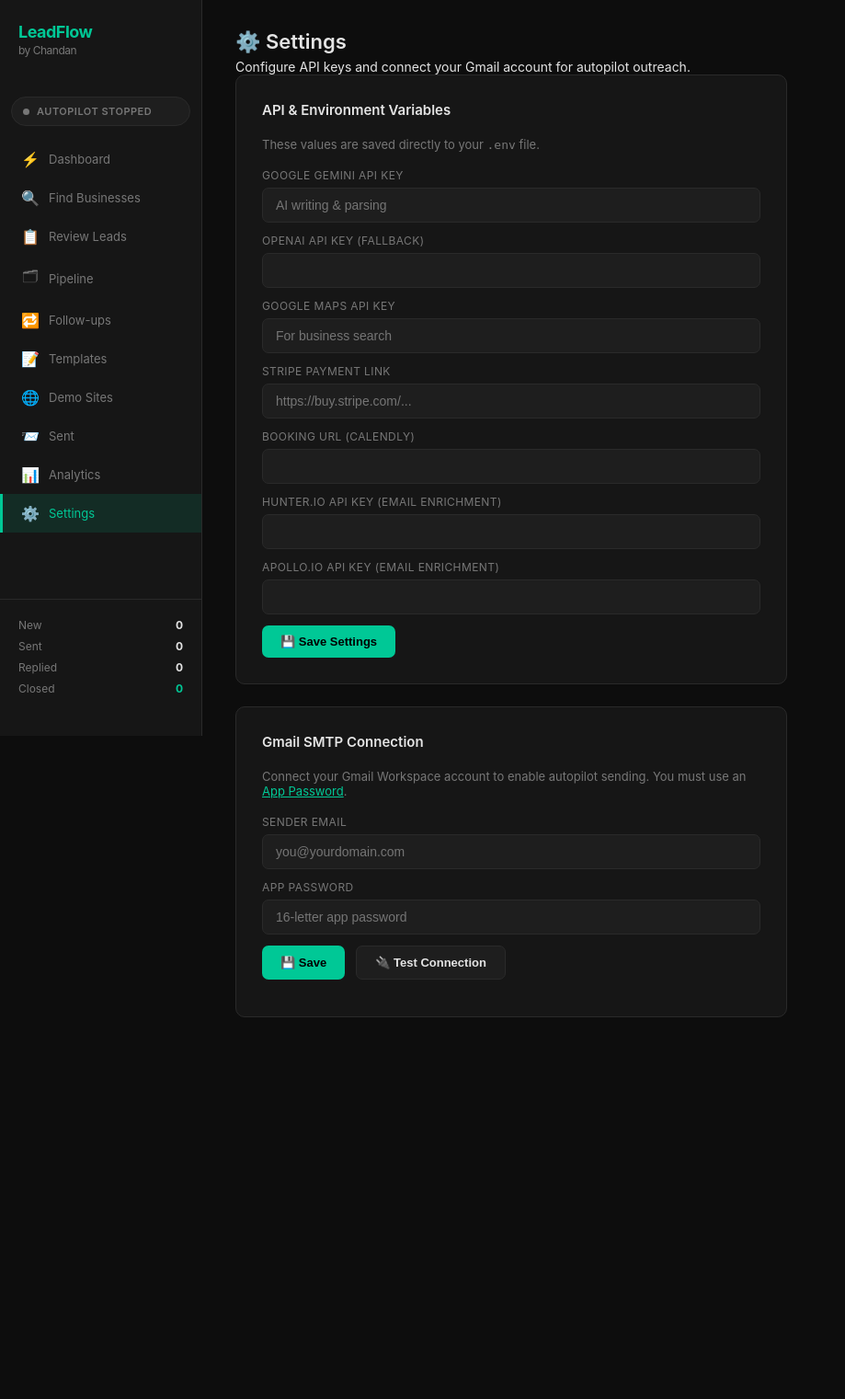
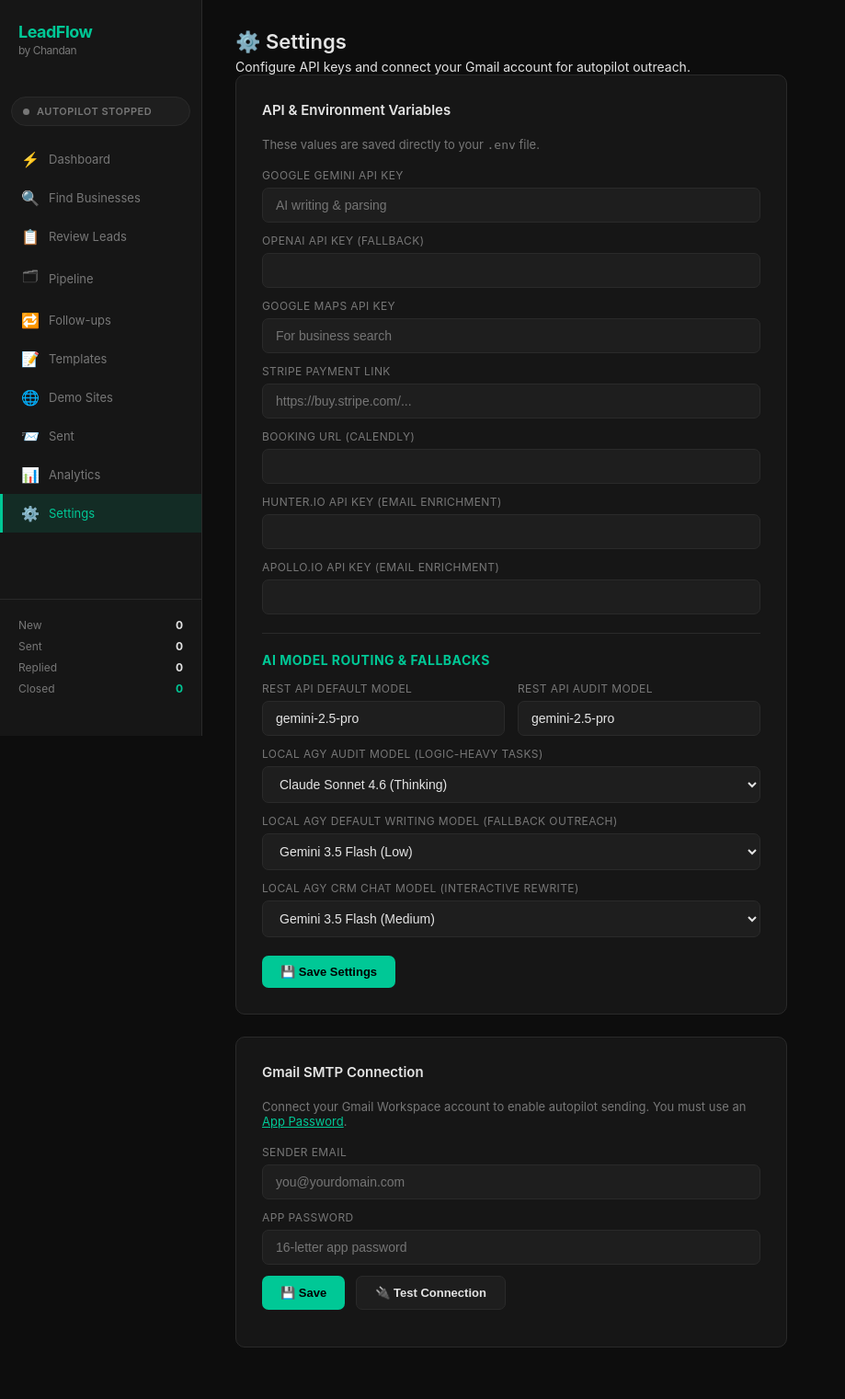
Before and after one commit to Power7T/leadflow, a FastAPI app: page /settings in a window 1280 px wide. Shown: the whole page at 92% size, without its empty margins (0-919 px from the left). Before the commit the page ends 1106 px from the top, so only its background shows below. Run offline with FastAPI, Linux system fonts and the light colour scheme; data that the repository does not hold is empty; parts of the project's set-up code (start-up, migrations or seed data) failed here and were passed over.

Commit message:
Add option to configure REST and agy models in settings UI

```diff
--- a/ai_writer.py
+++ b/ai_writer.py
@@ -420,7 +420,7 @@ def _get_routing_for_prompt(prompt: str) -> dict:
     if "audit" in p or "website score" in p or "gaps found" in p or "competitor" in p:
         return {
             "primary": "agy",
-            "rest_model": "gemini-2.5-pro",
+            "rest_model": os.getenv("REST_AUDIT_MODEL", "gemini-2.5-pro"),
             "agy_model": os.getenv("AGY_AUDIT_MODEL", "Claude Sonnet 4.6 (Thinking)")
         }
 
@@ -428,7 +428,7 @@ def _get_routing_for_prompt(prompt: str) -> dict:
     # Uses REST gemini-2.5-pro first, then falls back to agy Gemini 3.5 Flash (Low)
     return {
         "primary": "rest",
-        "rest_model": "gemini-2.5-pro",
+        "rest_model": os.getenv("REST_DEFAULT_MODEL", "gemini-2.5-pro"),
         "agy_model": os.getenv("AGY_DEFAULT_MODEL", "Gemini 3.5 Flash (Low)")
     }
 
--- a/templates/settings.html
+++ b/templates/settings.html
@@ -44,6 +44,63 @@
       <label>Apollo.io API Key (Email enrichment)</label>
       <input type="password" id="APOLLO_API_KEY" value="{{ env.APOLLO_API_KEY }}">
     </div>
+
+    <div style="border-top: 1px solid var(--border); margin: 20px 0; padding-top: 20px;">
+      <h3 style="font-size: 14px; margin-bottom: 15px; color: var(--accent); text-transform: uppercase; letter-spacing: 0.5px;">AI Model Routing & Fallbacks</h3>
+
+      <div style="display: grid; grid-template-columns: 1fr 1fr; gap: 14px; margin-bottom: 12px;">
+        <div>
+          <label>REST API Default Model</label>
+          <input type="text" id="REST_DEFAULT_MODEL" value="{{ env.REST_DEFAULT_MODEL | default('gemini-2.5-pro') }}" placeholder="e.g. gemini-2.5-pro">
+        </div>
+        <div>
+          <label>REST API Audit Model</label>
+          <input type="text" id="REST_AUDIT_MODEL" value="{{ env.REST_AUDIT_MODEL | default('gemini-2.5-pro') }}" placeholder="e.g. gemini-2.5-pro">
+        </div>
+      </div>
+
+      <div style="margin-bottom: 12px">
+        <label>Local agy Audit Model (Logic-heavy Tasks)</label>
+        <select id="AGY_AUDIT_MODEL">
+          {% set cur = env.AGY_AUDIT_MODEL | default('Claude Sonnet 4.6 (Thinking)') %}
+          <option value="Claude Sonnet 4.6 (Thinking)" {% if cur == 'Claude Sonnet 4.6 (Thinking)' %}selected{% endif %}>Claude Sonnet 4.6 (Thinking)</option>
+          <option value="Claude Opus 4.6 (Thinking)" {% if cur == 'Claude Opus 4.6 (Thinking)' %}selected{% endif %}>Claude Opus 4.6 (Thinking)</option>
+          <option value="Gemini 3.1 Pro (High)" {% if cur == 'Gemini 3.1 Pro (High)' %}selected{% endif %}>Gemini 3.1 Pro (High)</option>
+          <option value="Gemini 3.1 Pro (Low)" {% if cur == 'Gemini 3.1 Pro (Low)' %}selected{% endif %}>Gemini 3.1 Pro (Low)</option>
+          <option value="Gemini 3.5 Flash (High)" {% if cur == 'Gemini 3.5 Flash (High)' %}selected{% endif %}>Gemini 3.5 Flash (High)</option>
+          <option value="Gemini 3.5 Flash (Medium)" {% if cur == 'Gemini 3.5 Flash (Medium)' %}selected{% endif %}>Gemini 3.5 Flash (Medium)</option>
+          <option value="Gemini 3.5 Flash (Low)" {% if cur == 'Gemini 3.5 Flash (Low)' %}selected{% endif %}>Gemini 3.5 Flash (Low)</option>
+          <option value="GPT-OSS 120B (Medium)" {% if cur == 'GPT-OSS 120B (Medium)' %}selected{% endif %}>GPT-OSS 120B (Medium)</option>
+        </select>
+      </div>
+
+      <div style="margin-bottom: 12px">
+        <label>Local agy Default Writing Model (Fallback Outreach)</label>
+        <select id="AGY_DEFAULT_MODEL">
+          {% set cur = env.AGY_DEFAULT_MODEL | default('Gemini 3.5 Flash (Low)') %}
+          <option value="Gemini 3.5 Flash (Low)" {% if cur == 'Gemini 3.5 Flash (Low)' %}selected{% endif %}>Gemini 3.5 Flash (Low)</option>
+          <option value="Gemini 3.5 Flash (Medium)" {% if cur == 'Gemini 3.5 Flash (Medium)' %}selected{% endif %}>Gemini 3.5 Flash (Medium)</option>
+          <option value="Gemini 3.5 Flash (High)" {% if cur == 'Gemini 3.5 Flash (High)' %}selected{% endif %}>Gemini 3.5 Flash (High)</option>
+          <option value="Gemini 3.1 Pro (Low)" {% if cur == 'Gemini 3.1 Pro (Low)' %}selected{% endif %}>Gemini 3.1 Pro (Low)</option>
+          <option value="Gemini 3.1 Pro (High)" {% if cur == 'Gemini 3.1 Pro (High)' %}selected{% endif %}>Gemini 3.1 Pro (High)</option>
+          <option value="Claude Sonnet 4.6 (Thinking)" {% if cur == 'Claude Sonnet 4.6 (Thinking)' %}selected{% endif %}>Claude Sonnet 4.6 (Thinking)</option>
+          <option value="Claude Opus 4.6 (Thinking)" {% if cur == 'Claude Opus 4.6 (Thinking)' %}selected{% endif %}>Claude Opus 4.6 (Thinking)</option>
+          <option value="GPT-OSS 120B (Medium)" {% if cur == 'GPT-OSS 120B (Medium)' %}selected{% endif %}>GPT-OSS 120B (Medium)</option>
+        </select>
+      </div>
+
+      <div style="margin-bottom: 20px">
+        <label>Local agy CRM Chat Model (Interactive Rewrite)</label>
+        <select id="AGY_CHAT_MODEL">
+          {% set cur = env.AGY_CHAT_MODEL | default('Gemini 3.5 Flash (Medium)') %}
+          <option value="Gemini 3.5 Flash (Medium)" {% if cur == 'Gemini 3.5 Flash (Medium)' %}selected{% endif %}>Gemini 3.5 Flash (Medium)</option>
+          <option value="Gemini 3.5 Flash (High)" {% if cur == 'Gemini 3.5 Flash (High)' %}selected{% endif %}>Gemini 3.5 Flash (High)</option>
+          <option value="Gemini 3.5 Flash (Low)" {% if cur == 'Gemini 3.5 Flash (Low)' %}selected{% endif %}>Gemini 3.5 Flash (Low)</option>
+          <option value="Gemini 3.1 Pro (Low)" {% if cur == 'Gemini 3.1 Pro (Low)' %}selected{% endif %}>Gemini 3.1 Pro (Low)</option>
+        </select>
+      </div>
+    </div>
+
     <button type="submit" class="btn btn-primary" id="saveEnvBtn">💾 Save Settings</button>
   </form>
 </div>
@@ -110,6 +167,11 @@ document.getElementById('envForm').addEventListener('submit', (e) => {
     BOOKING_URL: document.getElementById('BOOKING_URL').value,
     HUNTER_API_KEY: document.getElementById('HUNTER_API_KEY').value,
     APOLLO_API_KEY: document.getElementById('APOLLO_API_KEY').value,
+    REST_DEFAULT_MODEL: document.getElementById('REST_DEFAULT_MODEL').value,
+    REST_AUDIT_MODEL: document.getElementById('REST_AUDIT_MODEL').value,
+    AGY_AUDIT_MODEL: document.getElementById('AGY_AUDIT_MODEL').value,
+    AGY_DEFAULT_MODEL: document.getElementById('AGY_DEFAULT_MODEL').value,
+    AGY_CHAT_MODEL: document.getElementById('AGY_CHAT_MODEL').value,
   }, document.getElementById('saveEnvBtn'));
 });
 
```
